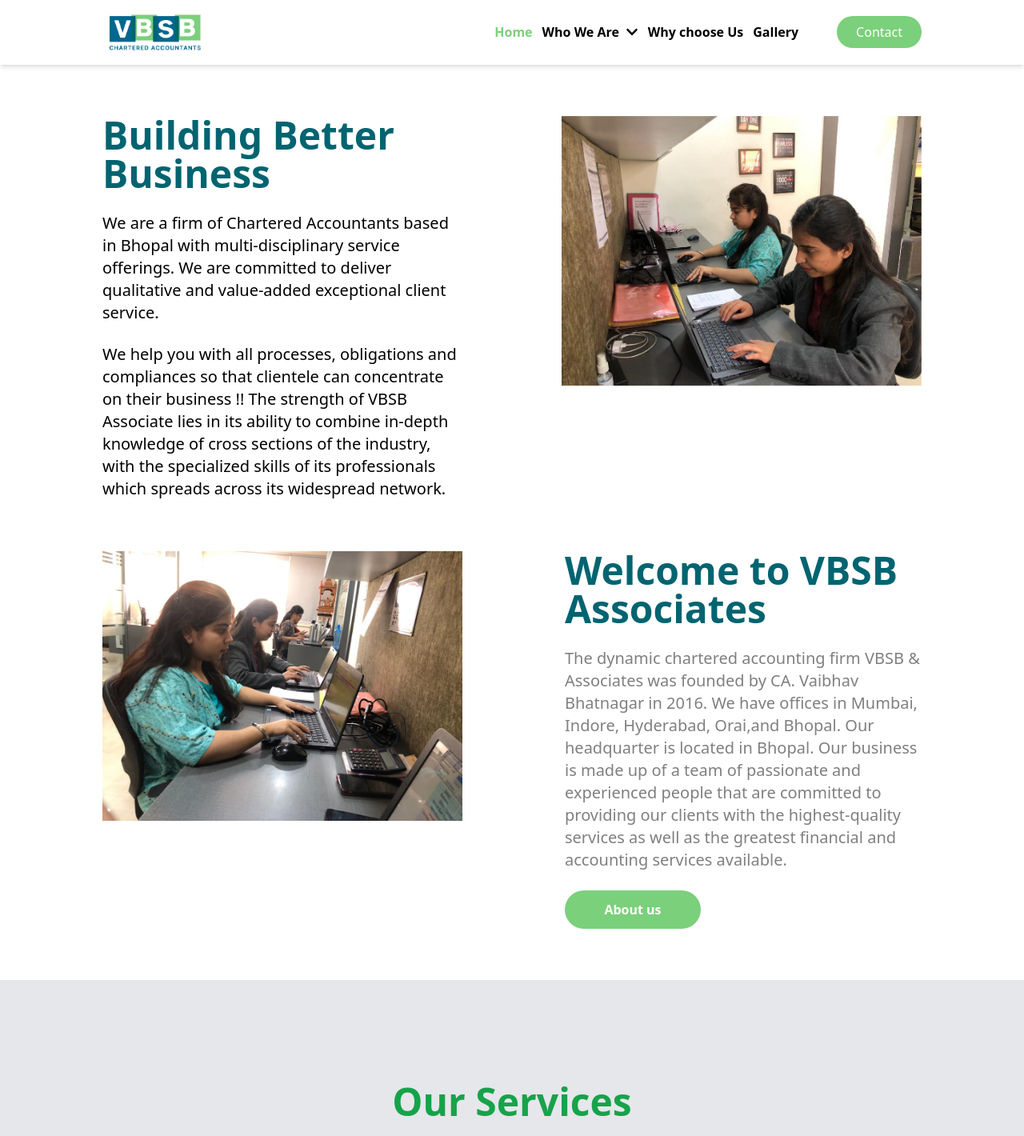
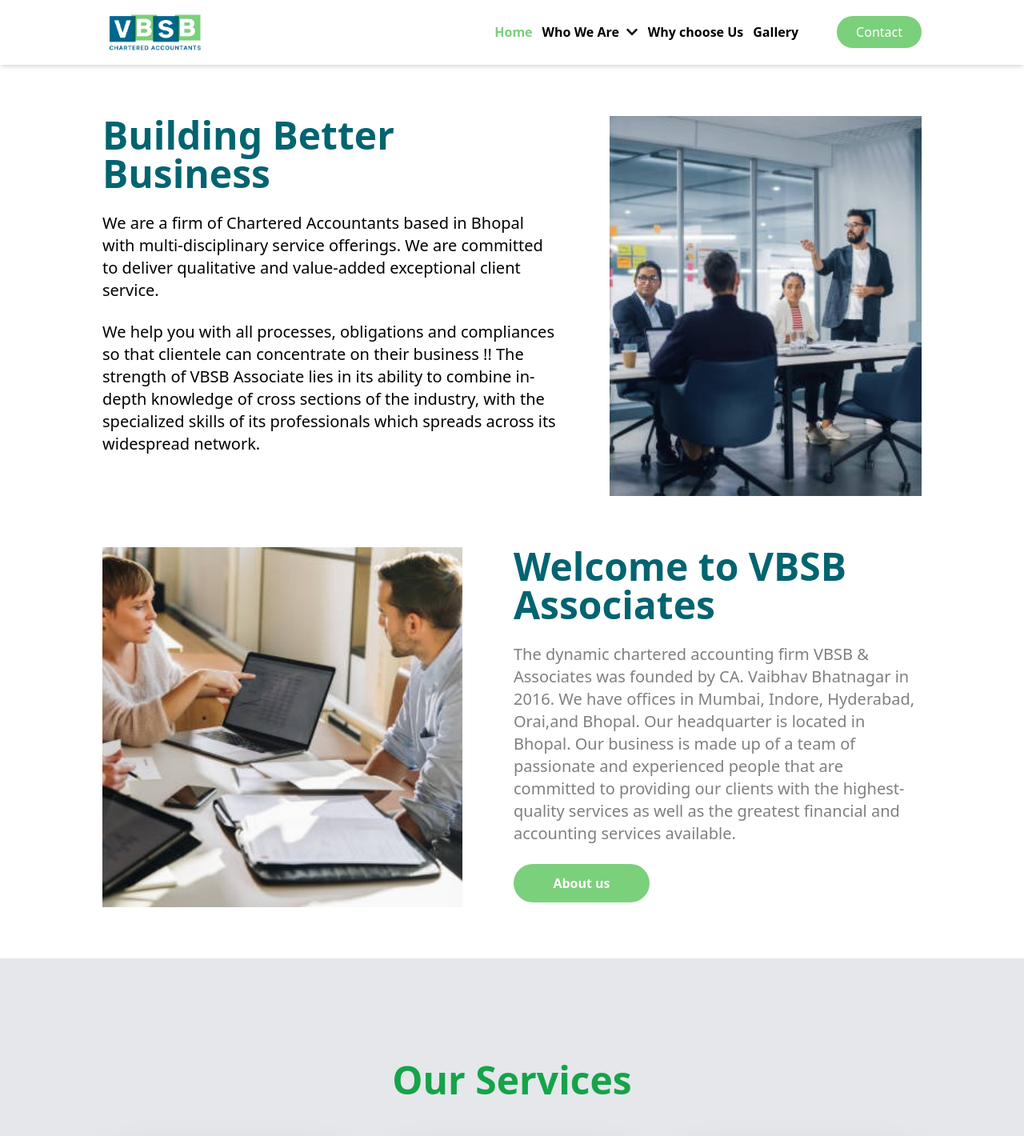
Before and after one commit to vbsbCompany/vbsb, a Next.js app: page / in a window 1280 px wide. Shown: the top 1420 px of the page at 80% size. Built offline with nearby package versions, Linux system fonts and the light colour scheme.

Commit message:
home page images fixed

```diff
--- a/pages/index.jsx
+++ b/pages/index.jsx
@@ -19,8 +19,8 @@
       <div className="relative">
         <Header index={0} />
         <div className="px-6 md:px-16 lg:px-32 my-16">
-          <section className="flex flex-col xl:flex-row items-start gap-32  justify-between">
-            <div className="max-w-[565px]">
+          <section className="flex flex-col xl:flex-row items-start gap-16  justify-between">
+            <div className="max-w-[570px]">
               <h3 className="text-2xl md:text-3xl lg:text-5xl font-bold text-primary leading-10">
                 Building Better Business
               </h3>
@@ -38,17 +38,16 @@
                 widespread network.
               </p>
             </div>
-            <div className="w-full  lg:w-[450px] lg:h-[450px]">
-              <GallerySlider
-                images={[
-                  "/imgs/image_header_1.jpeg",
-                  "/imgs/image_header_2.jpeg",
-                ]}
+            <div className="w-full  lg:w-[475px] lg:h-[475px]">
+              <img
+                src="/image_1.jpeg"
+                alt="Office Image"
+                className="w-full h-full object-cover"
               />
             </div>
           </section>
-          <section className="flex flex-col-reverse xl:flex-row-reverse items-start gap-32 my-16">
-            <div className="max-w-[565px]">
+          <section className="flex flex-col-reverse xl:flex-row-reverse items-start gap-16 my-16">
+            <div className="max-w-[570px]">
               <h3 className="text-xl md:text-3xl lg:text-5xl font-bold text-primary">
                 Welcome to VBSB Associates
               </h3>
@@ -70,11 +69,10 @@
             </div>
             <div className="w-full">
               <div className="w-full  lg:w-[450px] lg:h-[450px]">
-                <GallerySlider
-                  images={[
-                    "/imgs/image_header_3.jpeg",
-                    "/imgs/image_header_4.jpeg",
-                  ]}
+                <img
+                  src="/image_2.jpeg"
+                  alt="Office Image"
+                  className="w-full h-full object-cover"
                 />
               </div>
             </div>
```
Also changed, not shown: public/image_1.jpeg (added), public/image_2.jpeg (added).
